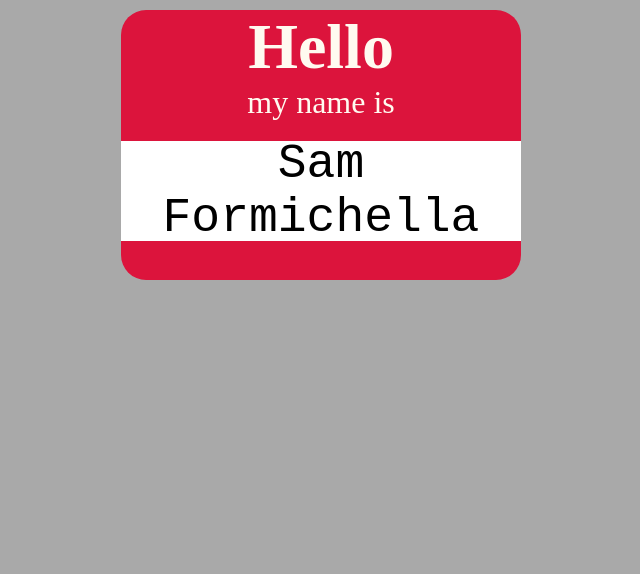
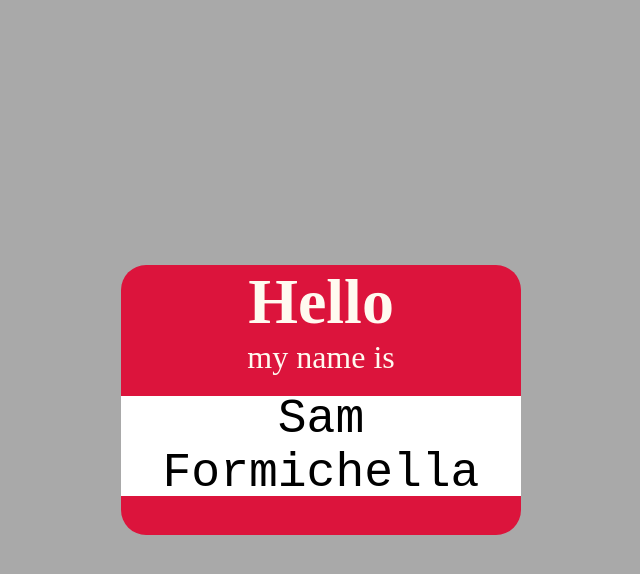
Before and after one commit to sformichella/lab-02a-name-tag, a plain HTML site: page index.html in a window 1280 px wide. Shown: the whole page, without its empty margins (319-959 px from the left). Drawn offline with Linux system fonts and the light colour scheme.

Commit message:
fix centering

```diff
--- a/style.css
+++ b/style.css
@@ -2,8 +2,7 @@
     box-sizing: border-box;
 }
 
-body {
-    width: 100%;
+body, html {
     height: 100%;
     margin: 0;
     padding: 0;
```
